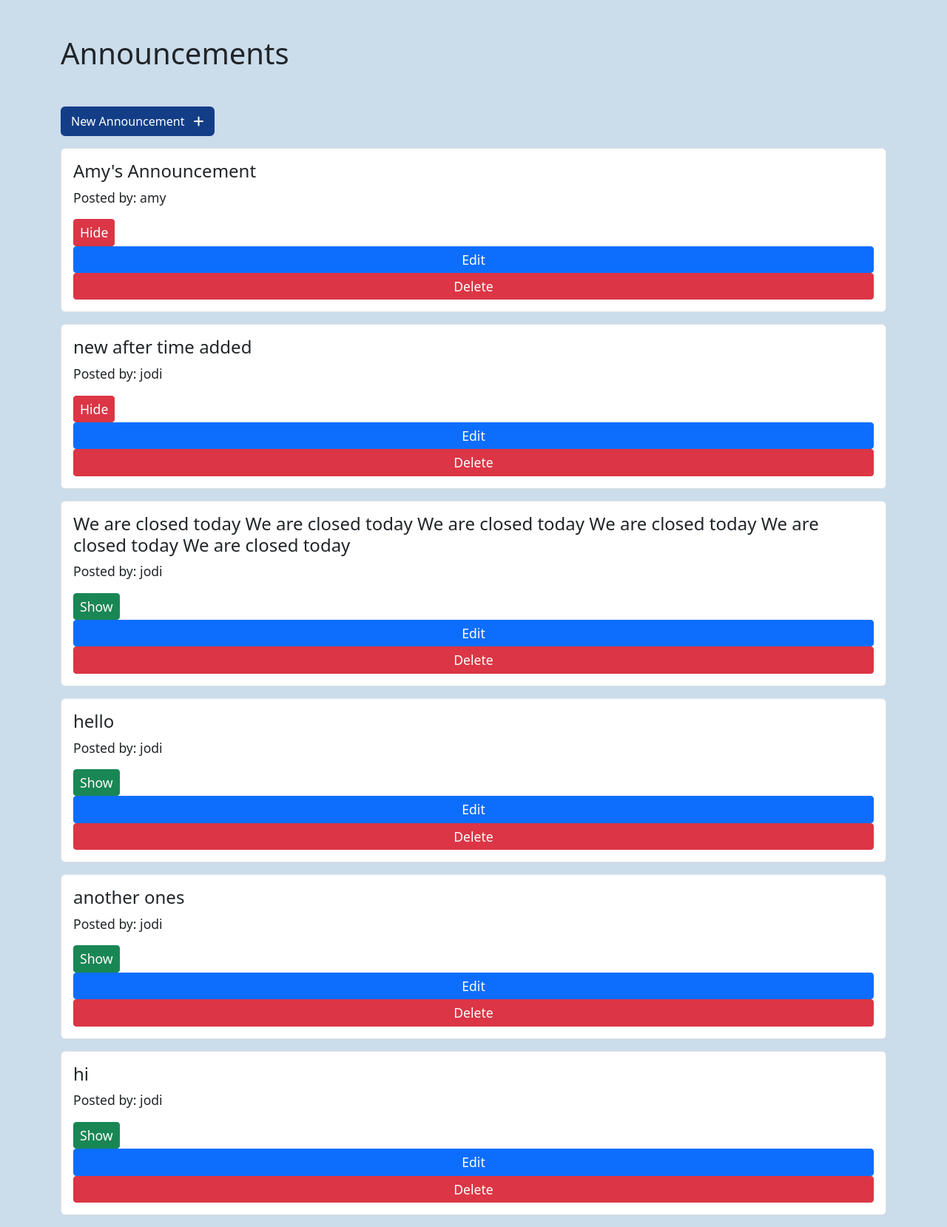
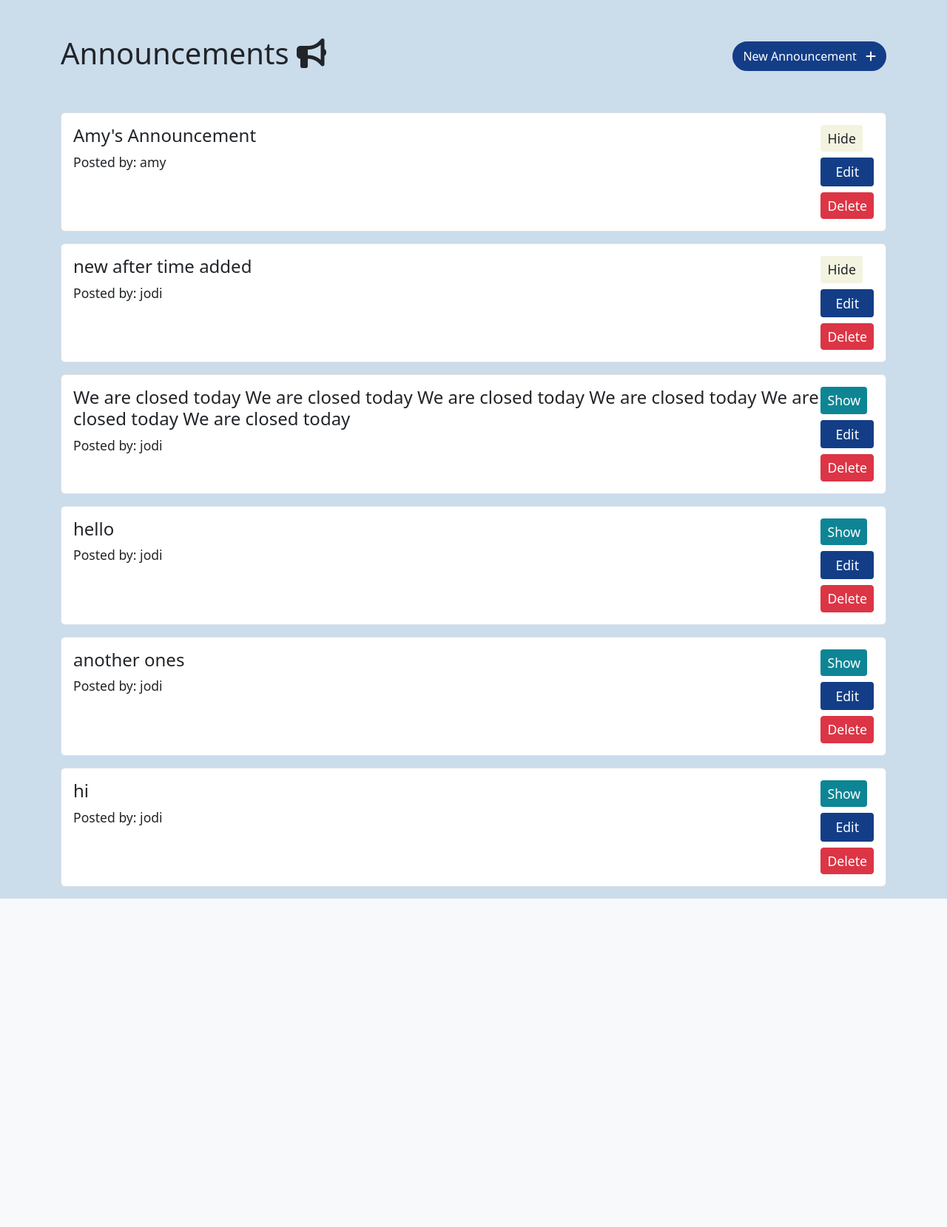
Before and after one commit to jodi-curtis/spare-parts, a Django app: page /announcements/ in a window 1280 px wide. Shown: the part 96-1755 px from the top of the page at 74% size. After the commit the page ends 1311 px from the top, so only its background shows below. Run offline with Django 5.2, Linux system fonts and the light colour scheme; a user stored in the database is signed in; data comes from the database, SQL or seed files in the repository; both versions use the stored data as it was after the commit; some libraries are stand-ins or nearby versions.

Commit message:
Announcement button styling

```diff
--- a/announcements/templates/announcements/announcements_form.html
+++ b/announcements/templates/announcements/announcements_form.html
@@ -4,7 +4,7 @@
         <form method="POST">
             {% csrf_token %}
             <fieldset class="form-group">
-                <legend class="border-bottom mb-4">Post a new announcement</legend>
+                <legend class="border-bottom mb-4">Announcement</legend>
                 {{ form|crispy }}
             </fieldset>
             <div class="form-group">
--- a/announcements/templates/announcements/announcements_list.html
+++ b/announcements/templates/announcements/announcements_list.html
@@ -1,23 +1,31 @@
 {% extends "parts/base.html" %}
 {% block content %}
-    <h1 class="my-5">Announcements</h1>
-    <a class="btn btn-light-bg rounded" href="{% url 'announcement-create' %}">New Announcement <i class="fas fa-plus ms-2   "></i></a>
+    <div class="d-flex flex-column flex-md-row justify-content-between align-items-start align-items-md-center my-5">
+        <h1>Announcements <i class="fa-solid fa-bullhorn"></i></h1>
+        <a class="btn btn-light-bg rounded-pill mt-2 mt-md-0" href="{% url 'announcement-create' %}">New Announcement <i class="fas fa-plus ms-2"></i></a>
+    </div>
+
     {% if announcements %}
     {% for announcement in announcements %}
-            <div class="card my-3 p-3 border">
+    <div class="card my-3 p-3 border d-flex flex-row justify-content-between align-items-start">
+        <div>
             <h4>{{ announcement.message }}</h4>
             <p>Posted by: {{ announcement.posted_by.username }}</p>
-                <form method="POST">
+        </div>
+        <div class="d-flex flex-column">
+            <form method="POST" class="mb-2">
                 {% csrf_token %}
                 <input type="hidden" name="announcement_id" value="{{ announcement.id }}">
-                    <button type="submit" class="btn {% if announcement.visible %}btn-danger{% else %}btn-success{% endif %} btn-sm">
+                <button type="submit" class="btn {% if announcement.visible %}btn-hide{% else %}btn-show{% endif %} btn-sm">
                     {% if announcement.visible %}Hide{% else %}Show{% endif %}
                 </button>
             </form>
-                <a class="btn btn-primary btn-sm" href="{% url 'announcement-update' announcement.id %}">Edit</a>
+            <a class="btn btn-light-bg btn-sm mb-2" href="{% url 'announcement-update' announcement.id %}">Edit</a>
             <a href="{% url 'announcement-delete' announcement.id %}" class="btn btn-sm btn-danger">Delete</a>
         </div>
+    </div>
 {% endfor %}
+
     {% else %}
         <h3>No announcements</h3>
     {% endif %}
--- a/static/css/style.css
+++ b/static/css/style.css
@@ -108,8 +108,6 @@ body{
     background-color: #608BC1 !important;
     color: #CBDCEB !important;
     border: 2px solid #CBDCEB !important;
-    box-shadow: 0 5px #666;
-    transform: translateY(4px);
 }
 
 .btn-light-bg{
@@ -128,8 +126,6 @@ body{
     background-color: #133E87 !important;
     color: #ffffff !important;
     border: 2px solid #133E87 !important;
-    box-shadow: 0 5px #666;
-    transform: translateY(4px);
 }
 
 .btn-minus, .btn-plus{
@@ -163,11 +159,34 @@ body{
     font-weight: bold;
 }
 
-.part-detail-link {
+.part-detail-link, .part-detail-ls-link {
     cursor: pointer;
 }
 .part-detail-link:hover {
     background-color: #f5f5f5;
+}
+
+.btn-hide{
+    background-color: #F3F3E0;
+}
+
+.btn-hide:hover, .btn-hide:active{
+    background-color: #89897e !important;
+}
+
+.btn-show{
+    background-color: #0D8594;
+    color: #ffffff;
+}
+
+.btn-show:hover, .btn-show:active{
+    background-color: #116772 !important;
+    color: #ffffff !important;
+}
+
+.btn:active{
+    box-shadow: 0 5px #666;
+    transform: translateY(4px);
 }
 
 @media (min-width: 600px){
```
Also changed, not shown: parts/templates/parts/low_stock.html (+11 -2 lines), db.sqlite3. Lines whose indentation alone changed are shown as unchanged.
